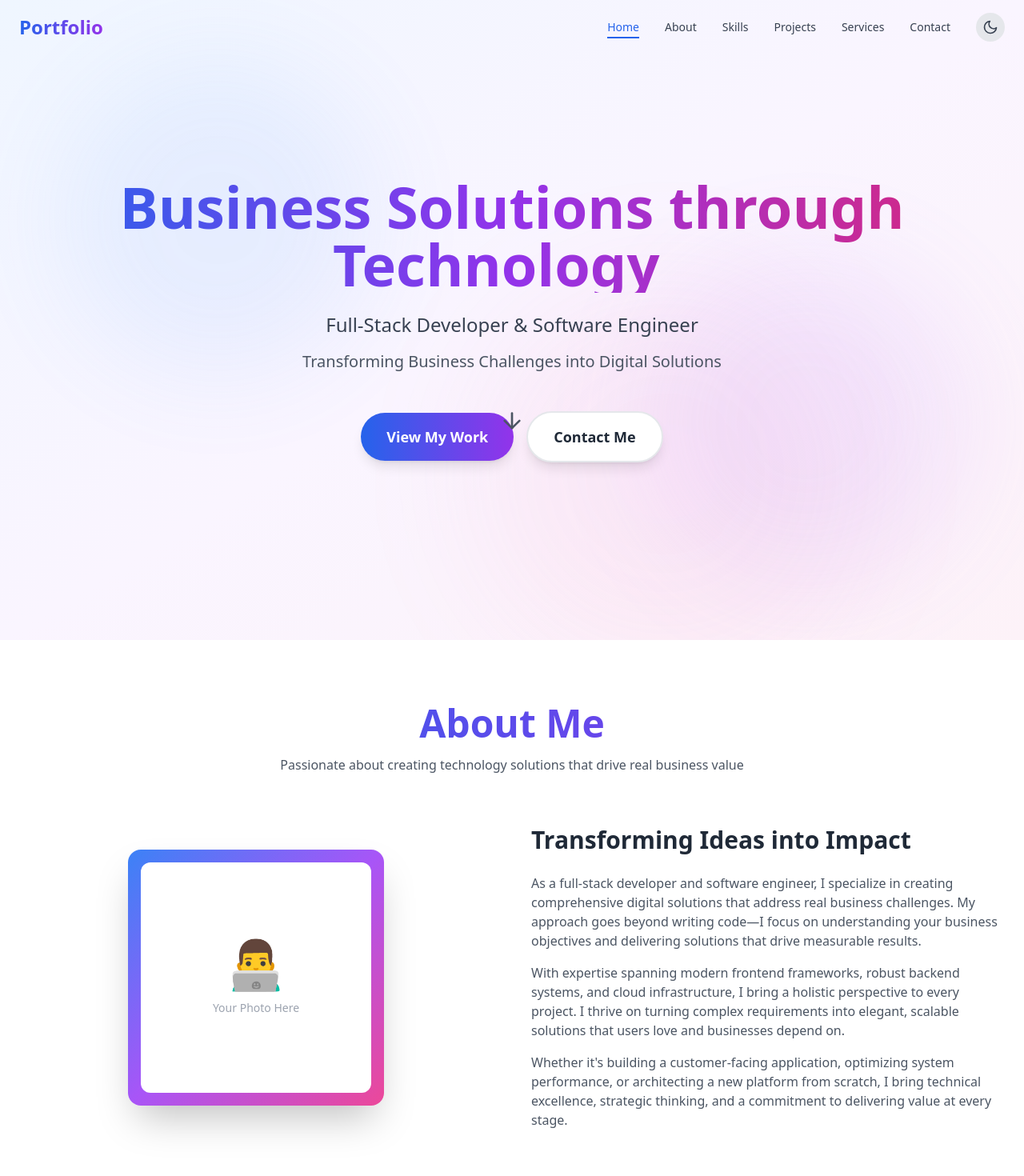
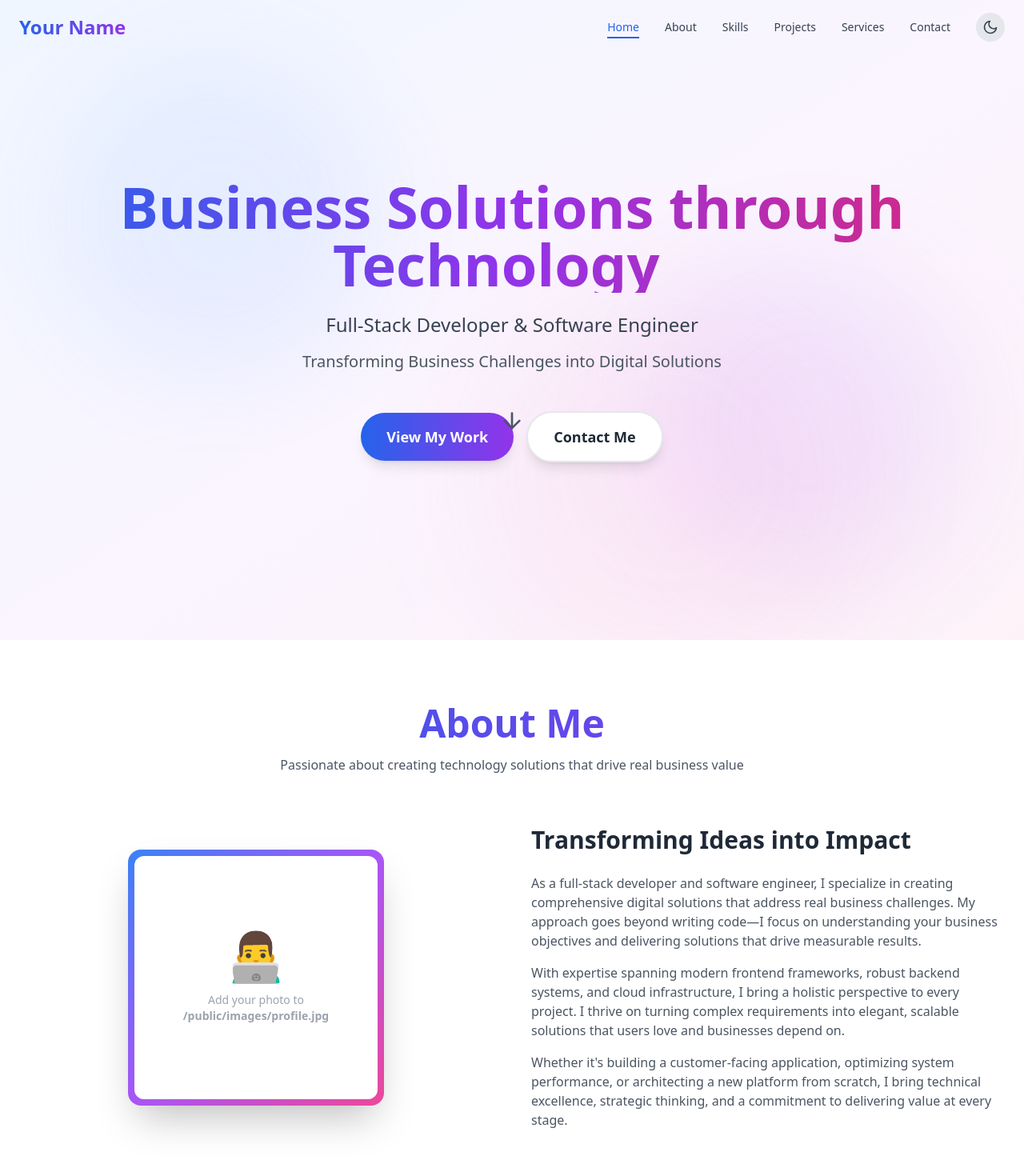
Before and after one commit to engelghandour/portfolio, a Next.js app: page / in a window 1280 px wide. Shown: the top 1470 px of the page at 80% size. Built offline with nearby package versions, Linux system fonts and the light colour scheme.

Commit message:
Add support for custom logo and profile photo with clear instructions
Co-authored-by: engelghandour <107189474+engelghandour@users.noreply.github.com>

```diff
--- a/components/About.tsx
+++ b/components/About.tsx
@@ -4,6 +4,7 @@ import { motion } from 'framer-motion';
 import { useInView } from 'framer-motion';
 import { useRef } from 'react';
 import { FiTarget, FiTrendingUp, FiUsers, FiAward } from 'react-icons/fi';
+import Image from 'next/image';
 
 const differentiators = [
   {
@@ -62,11 +63,23 @@ export default function About() {
               transition={{ duration: 0.3 }}
               className="relative w-80 h-80 rounded-2xl overflow-hidden shadow-2xl"
             >
-              <div className="w-full h-full bg-gradient-to-br from-blue-500 via-purple-500 to-pink-500 flex items-center justify-center">
-                <div className="w-72 h-72 bg-white dark:bg-slate-800 rounded-xl flex items-center justify-center text-gray-400 dark:text-gray-600">
+              <div className="w-full h-full bg-gradient-to-br from-blue-500 via-purple-500 to-pink-500 p-2 flex items-center justify-center">
+                {/* Replace the placeholder below with your actual photo */}
+                {/* Uncomment and update the path to use your photo: */}
+                {/* <Image
+                  src="/images/profile.jpg"
+                  alt="Profile Photo"
+                  width={320}
+                  height={320}
+                  className="w-full h-full object-cover rounded-xl"
+                /> */}
+
+                {/* Placeholder - remove this when you add your photo */}
+                <div className="w-full h-full bg-white dark:bg-slate-800 rounded-xl flex items-center justify-center text-gray-400 dark:text-gray-600">
                   <div className="text-center">
                     <div className="text-6xl mb-4">👨‍💻</div>
-                    <p className="text-sm">Your Photo Here</p>
+                    <p className="text-sm">Add your photo to</p>
+                    <p className="text-sm font-semibold">/public/images/profile.jpg</p>
                   </div>
                 </div>
               </div>
--- a/components/Footer.tsx
+++ b/components/Footer.tsx
@@ -27,7 +27,7 @@ export default function Footer() {
               whileHover={{ scale: 1.05 }}
               className="text-2xl font-bold bg-gradient-to-r from-blue-400 to-purple-400 bg-clip-text text-transparent mb-4"
             >
-              Portfolio
+              Your Name
             </motion.h3>
             <p className="text-gray-400 text-sm leading-relaxed">
               Building digital solutions that drive business value.
--- a/components/Header.tsx
+++ b/components/Header.tsx
@@ -3,6 +3,7 @@
 import { useState, useEffect } from 'react';
 import { motion } from 'framer-motion';
 import { FiMenu, FiX, FiSun, FiMoon } from 'react-icons/fi';
+import Image from 'next/image';
 
 const navItems = [
   { name: 'Home', href: '#home' },
@@ -86,9 +87,12 @@ export default function Header() {
           {/* Logo */}
           <motion.div
             whileHover={{ scale: 1.05 }}
-            className="text-2xl font-bold bg-gradient-to-r from-blue-600 to-purple-600 bg-clip-text text-transparent"
+            className="flex items-center gap-3"
           >
-            Portfolio
+            {/* Replace with your logo image: <Image src="/images/logo.png" alt="Logo" width={40} height={40} className="rounded-lg" /> */}
+            <div className="text-2xl font-bold bg-gradient-to-r from-blue-600 to-purple-600 bg-clip-text text-transparent">
+              Your Name
+            </div>
           </motion.div>
 
           {/* Desktop Navigation */}
```
Also changed, not shown: public/images/README.md (added), 1 other file (tests, documents, lock files or other folders).
